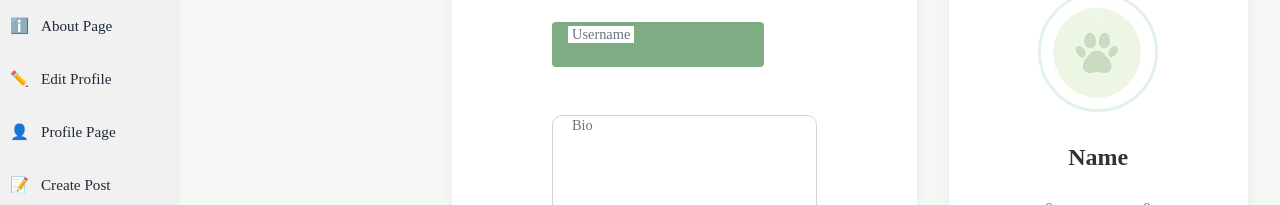
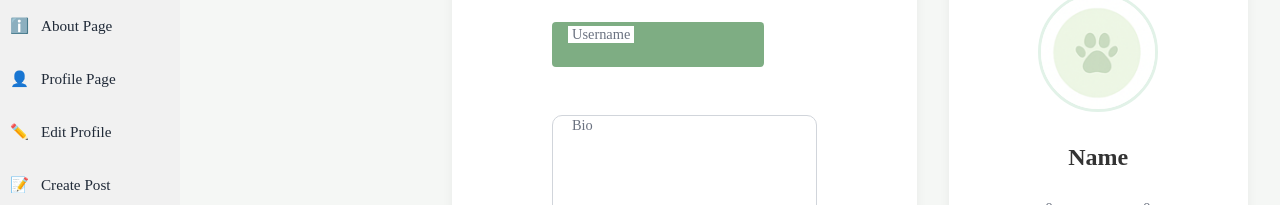
Before and after one commit to Monomyth14/Group1-COSC484, a React (Create React App) app in the folder the-park/: page /edit-profile in a window 1280 px wide. Shown: the part 200-405 px from the top of the page. Built offline with nearby package versions, Linux system fonts and the light colour scheme.

Commit message:
Update EditProfilePage.js
edits

```diff
--- a/the-park/src/EditProfilePage.js
+++ b/the-park/src/EditProfilePage.js
@@ -10,8 +10,8 @@ const TAG_SUGGESTIONS = ['Curious', 'Fluffy', 'Clean', 'Shy', 'Playful', 'Kind',
 function Sidebar() {
   const items = [
     { to: '/about', label: 'About Page', emoji: 'ℹ️' },
+    { to: '/profile', label: 'Profile Page', emoji: '👤' },
     { to: '/edit-profile', label: 'Edit Profile', emoji: '✏️' },
-    { to: '/profile', label: 'Profile Page', emoji: '👤' },
     { to: '/post', label: 'Create Post', emoji: '📝' },
     { to: '/signup', label: 'Group Sign Up', emoji: '👥' },
   ];
```
